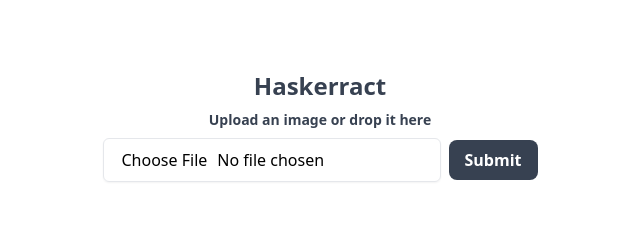
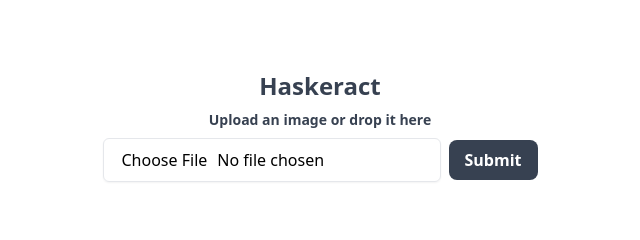
Before and after one commit to Thiago-Fernandes-Dias/ImageTextExtractor, a plain HTML site: page static/index.html in a window 1280 px wide. Shown: the part 266-506 px from the top of the page, 320-960 px from the left. Drawn offline with nearby package versions, Linux system fonts and the light colour scheme.

Commit message:
fix: correct project name

```diff
--- a/static/index.html
+++ b/static/index.html
@@ -1,6 +1,6 @@
 <html>
 	<head>
-		<title>Haskerract</title>
+		<title>Haskeract</title>
 		<meta charset="utf-8" />
 		<meta name="viewport" content="width=device-width, initial-scale=1" />
 		<script src="https://cdn.tailwindcss.com"></script>
@@ -11,7 +11,7 @@
 			class="bg-white shadow-md rounded-lg p-8 size-10/12 border-2 border-dashed flex flex-col items-center justify-center cursor-pointer shadow-md hover:shadow-xl transition-shadow"
 			id="drop-area"
 		>
-			<h1 class="block text-gray-700 font-bold mb-2 text-2xl">Haskerract</h1>
+			<h1 class="block text-gray-700 font-bold mb-2 text-2xl">Haskeract</h1>
 			<form
 				method="post"
 				enctype="multipart/form-data"
```
